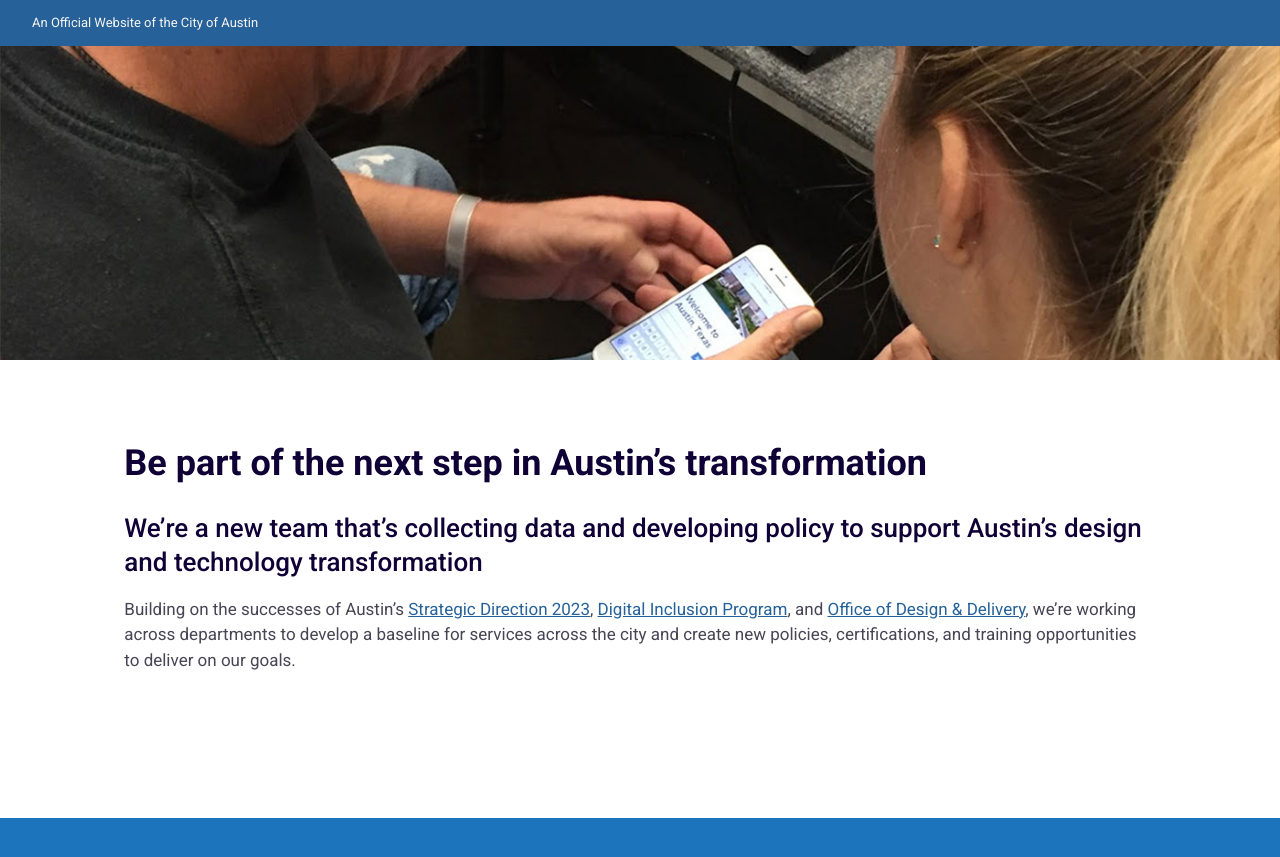
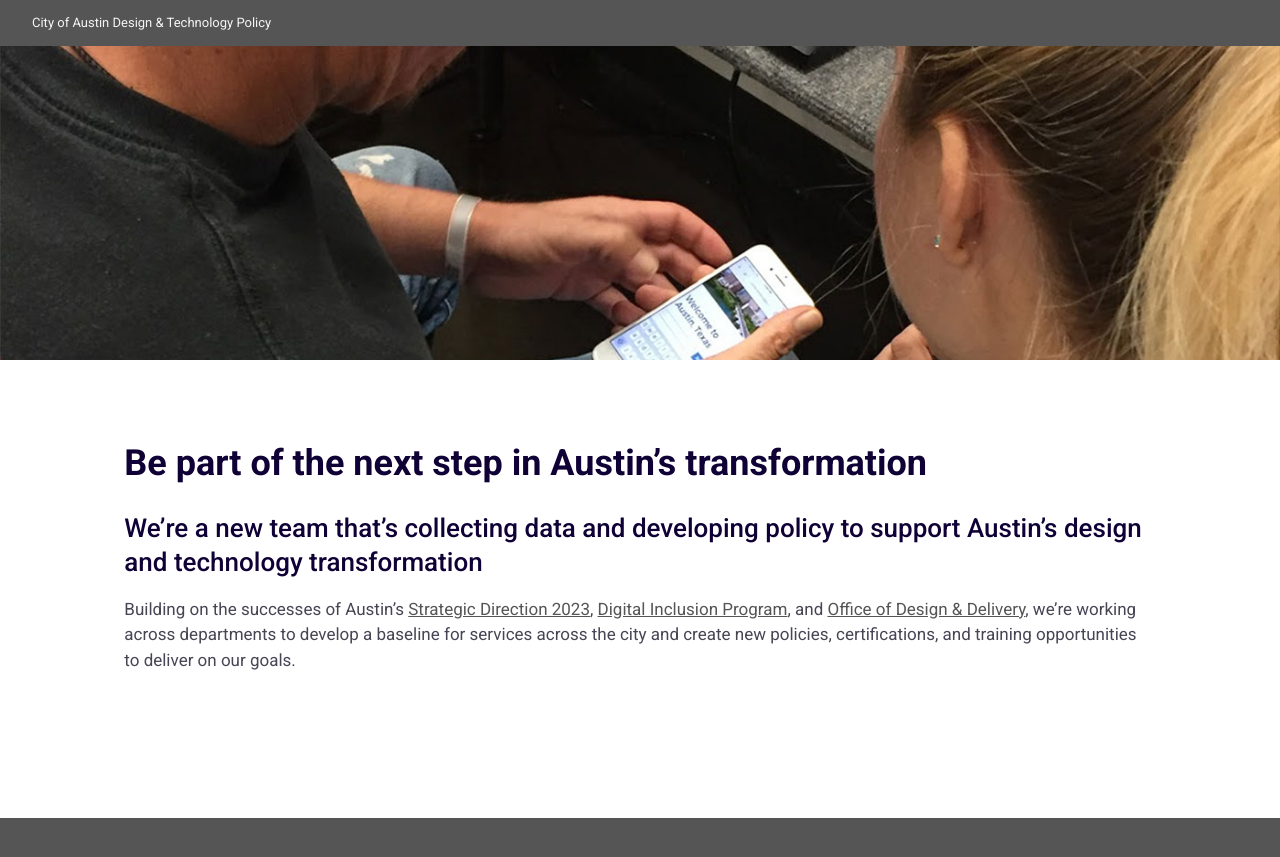
Before and after one commit to cityofaustin/policy-team, a Jekyll site: the page built from index.md, in a window 1280 px wide and 900 px high. Shown: the top 857 px of the window. Built offline with Jekyll 4.4.1, drawn with Linux system fonts in a browser that asks for light colours; comment, search, counter and statistics services are not loaded.

Commit message:
change color base to 555

```diff
--- a/_includes/header.html
+++ b/_includes/header.html
@@ -1,14 +1,13 @@
 <header class="pre-header">
-
 
 
   <div class="container-fluid">
     <div class="row">
 
+      <div class="no-logo start-xs col-xs">
+        <p class="top-title">City of Austin Design &amp; Technology Policy</p>
+      </div>
 
-      <div class="no-logo start-xs col-xs">
-        <p>An Official Website of the City of Austin</p>
-      </div>
   </div>
 
 </header>
--- a/assets/stylesheets/zilker/sections.scss
+++ b/assets/stylesheets/zilker/sections.scss
@@ -46,7 +46,7 @@ section {}
 
 .gray-back,
 section.gray-back {
-  background: #1C75BC;
+  background: #555;
   color: #fff;
 }
 
--- a/assets/stylesheets/zilker/variables.scss
+++ b/assets/stylesheets/zilker/variables.scss
@@ -32,9 +32,9 @@ $font-bold:           700;
 
 
 // Color
-$color-base:                 #266299;
+$color-base:                 #555;
 
-$color-primary:              #266299;
+$color-primary:              #555;
 $color-primary-darker:       #005289;
 $color-primary-darkest:      #003B63;
 
```
